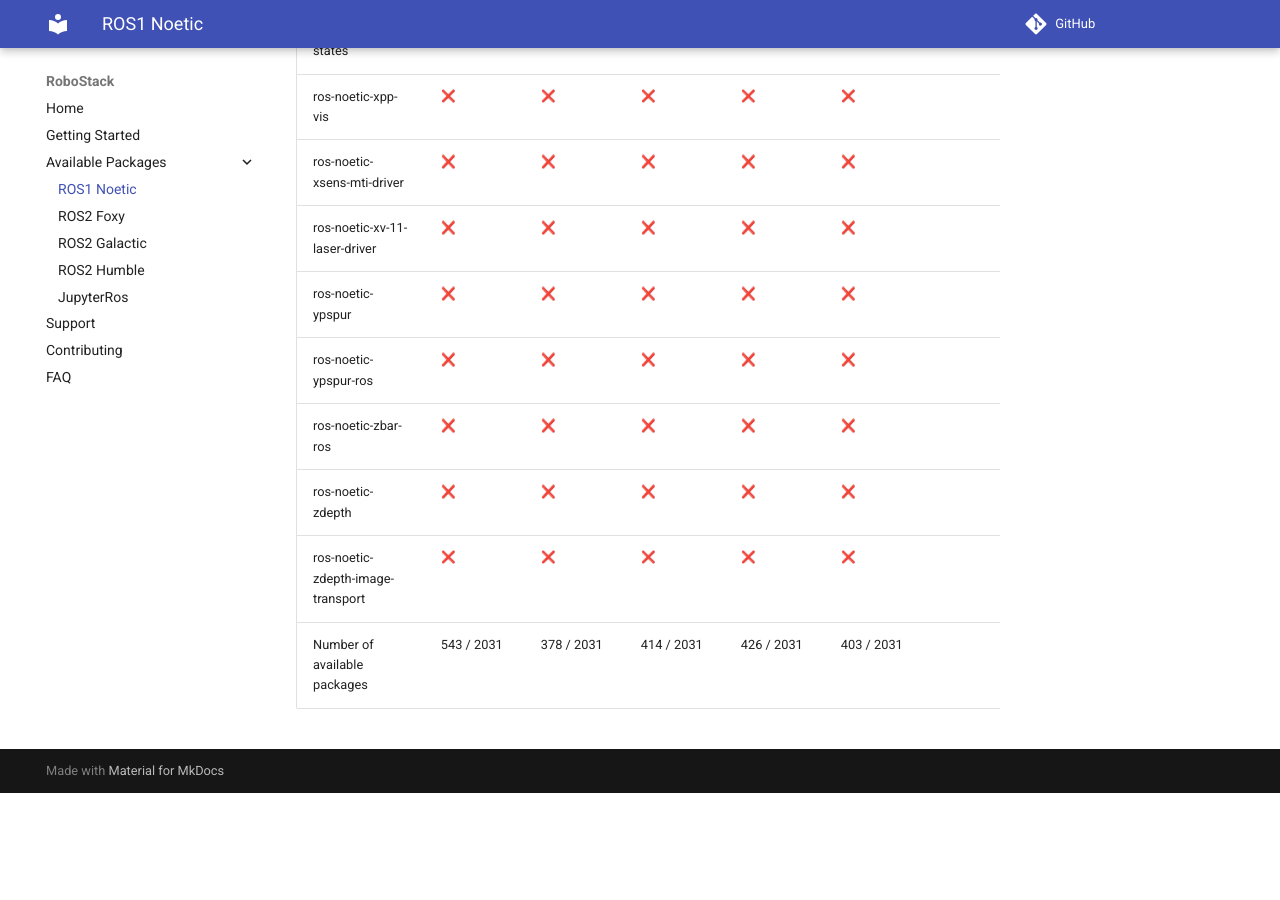
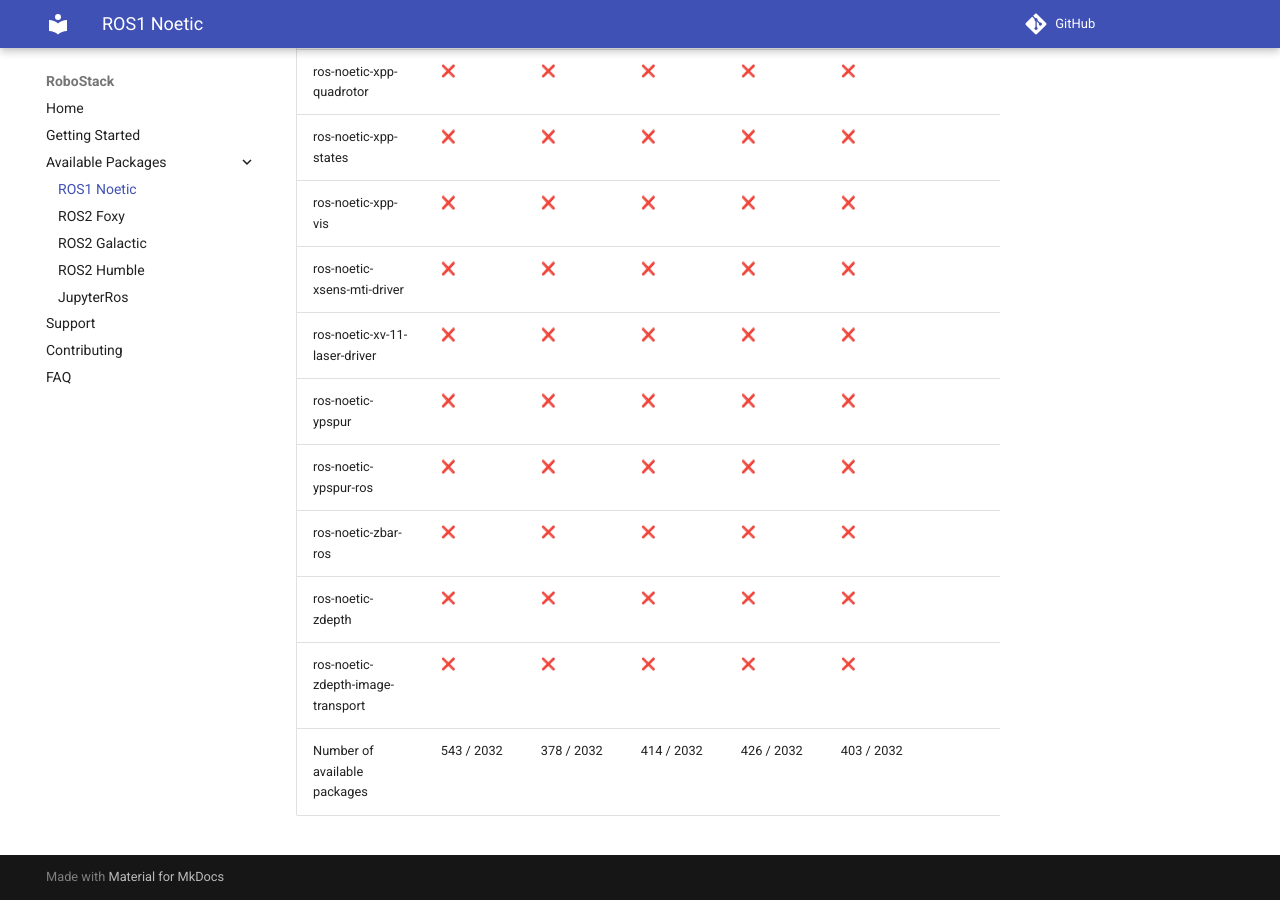
Before and after one commit to RoboStack/robostack.github.io, an MkDocs documentation site: the page built from docs/noetic.md, in a window 1280 px wide and 900 px high, scrolled down 146417 px. Built offline with MkDocs 1.6.1 and Material for MkDocs 9.7.7, drawn with Linux system fonts in a browser that asks for light colours; emoji names are drawn with the system emoji font; comment, search, counter and statistics services are not loaded; before the commit the page ends 147210 px from its top, so only the background shows below that; some of the changed text lies outside the part shown.

Commit message:
Update tables

```diff
--- a/docs/noetic.md
+++ b/docs/noetic.md
@@ -2031,4 +2032,4 @@
 | ros-noetic-zbar-ros | :x: { data-sort='0' } | :x: { data-sort='0' } | :x: { data-sort='0' } | :x: { data-sort='0' } | :x: { data-sort='0' } |   |
 | ros-noetic-zdepth | :x: { data-sort='0' } | :x: { data-sort='0' } | :x: { data-sort='0' } | :x: { data-sort='0' } | :x: { data-sort='0' } |   |
 | ros-noetic-zdepth-image-transport | :x: { data-sort='0' } | :x: { data-sort='0' } | :x: { data-sort='0' } | :x: { data-sort='0' } | :x: { data-sort='0' } |   |
-| Number of available packages |  543 / 2031 | 378 / 2031 | 414 / 2031 | 426 / 2031 | 403 / 2031 |
+| Number of available packages |  543 / 2032 | 378 / 2032 | 414 / 2032 | 426 / 2032 | 403 / 2032 |
```
Also changed, not shown: other parts of docs/noetic.md (+1 -0 lines), docs/humble.md (+3 -2 lines).
